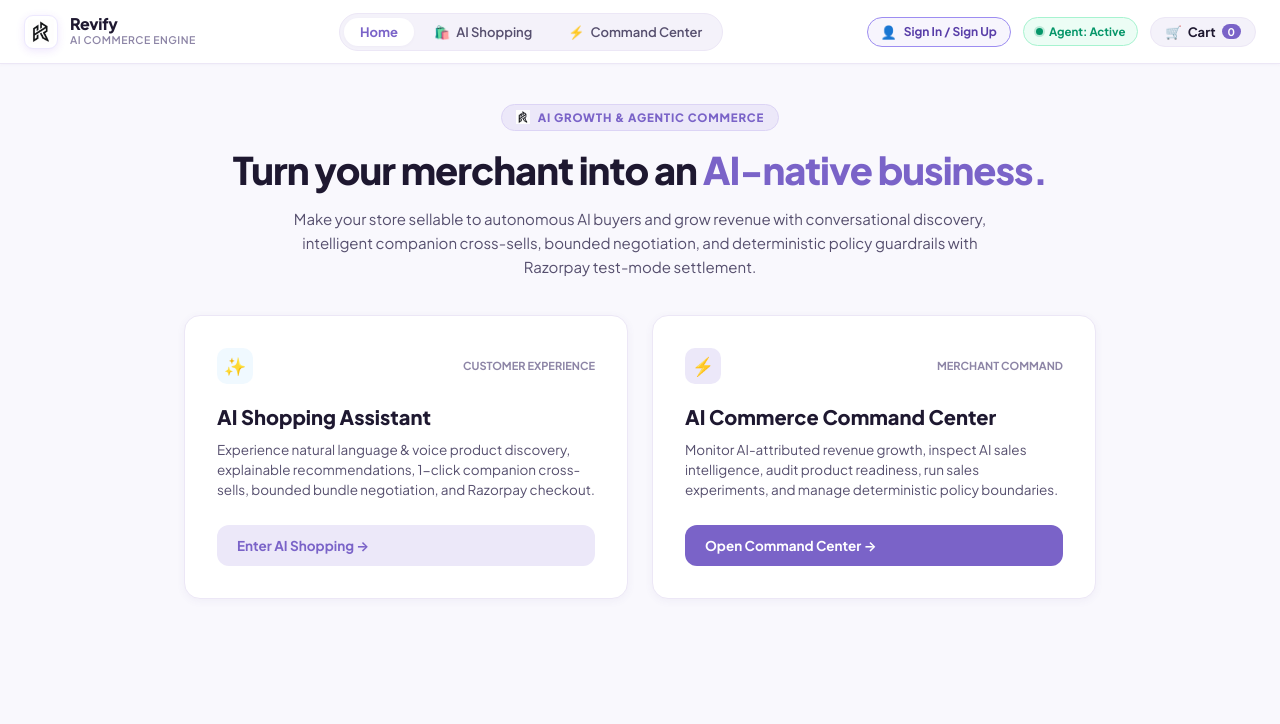
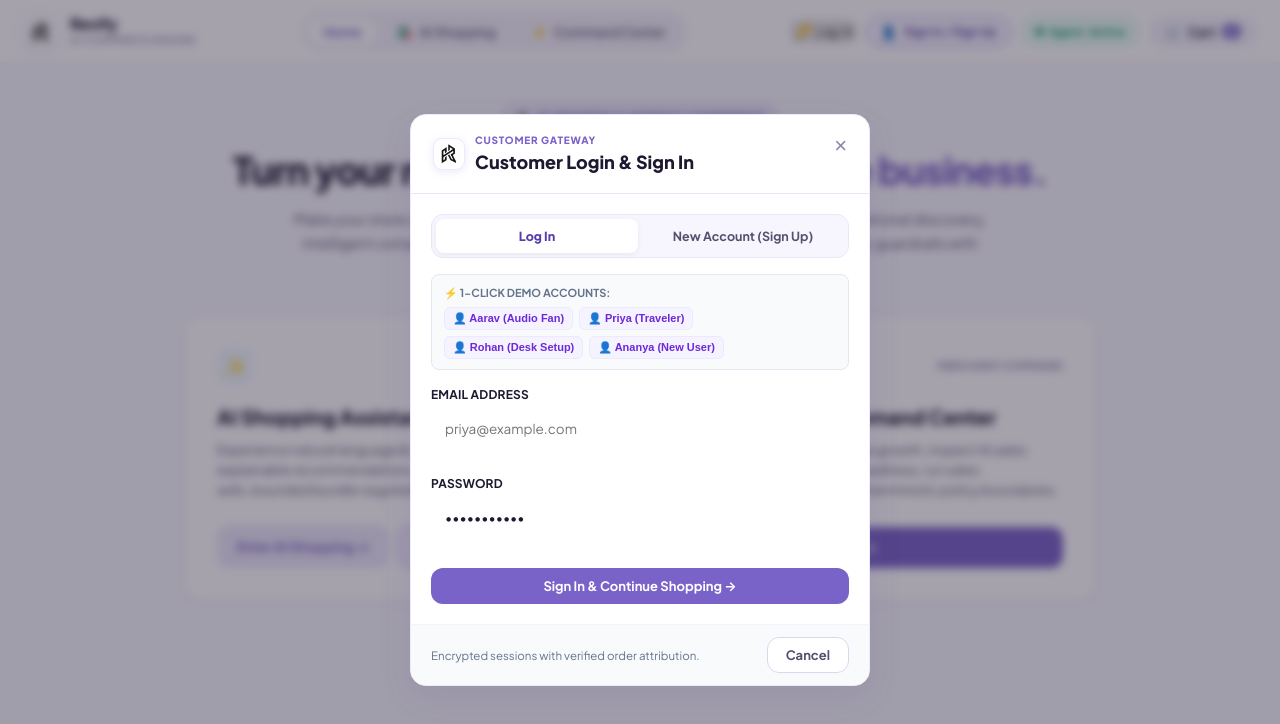
Before and after one commit to jiyabusa/AI-Growth-Agentic-Commerce, a website: page client/index.html in a window 1280 px wide. Drawn offline with Linux system fonts and the light colour scheme; no server answers.

Commit message:
Make customer login popup visible on load and add direct login trigger buttons

```diff
--- a/client/index.html
+++ b/client/index.html
@@ -38,6 +38,12 @@
 
     <!-- Top Right Status & Cart Button -->
     <div class="top-nav-right">
+      <!-- Direct Login Pop-up Trigger -->
+      <button class="btn-login-popup-nav" id="btn-open-login-popup" title="Customer Login &amp; Sign In">
+        <span class="login-key-icon">🔑</span>
+        <span class="login-btn-text">Log In</span>
+      </button>
+
       <!-- Customer Account Pill / Quick Auth -->
       <button class="btn-customer-account-nav" id="btn-nav-customer" title="Customer Profile &amp; Authentication">
         <span class="customer-avatar-icon" id="nav-customer-avatar">👤</span>
@@ -82,9 +88,14 @@
           <p class="portal-card-desc">
             Experience natural language &amp; voice product discovery, explainable recommendations, 1-click companion cross-sells, bounded bundle negotiation, and Razorpay checkout.
           </p>
-          <button class="btn-portal btn-shopping-action">
-            Enter AI Shopping &rarr;
-          </button>
+          <div style="display: flex; gap: 8px; flex-wrap: wrap; margin-top: auto;">
+            <button type="button" class="btn-portal btn-shopping-action" id="btn-enter-shopping-direct">
+              Enter AI Shopping &rarr;
+            </button>
+            <button type="button" class="btn-portal btn-landing-login-pop" id="btn-hero-login-popup" style="background: rgba(109, 40, 217, 0.08); color: #6d28d9; border: 1.5px solid #c4b5fd; font-weight: 700;">
+              🔑 Log In Pop-up
+            </button>
+          </div>
         </div>
 
         <!-- Merchant Portal Card -->
@@ -1611,7 +1622,7 @@
   <!-- ============================================================= -->
   <!-- MODAL 8: CUSTOMER LOGIN & AUTHENTICATION POPUP MODAL -->
   <!-- ============================================================= -->
-  <div class="modal-overlay" id="modal-customer-login">
+  <div class="modal-overlay active" id="modal-customer-login" style="display: flex;">
     <div class="modal-card modal-auth-popup-card" style="max-width: 460px;">
       <div class="modal-header">
         <div class="auth-popup-brand-wrap" style="display: flex; align-items: center; gap: 10px;">
```
